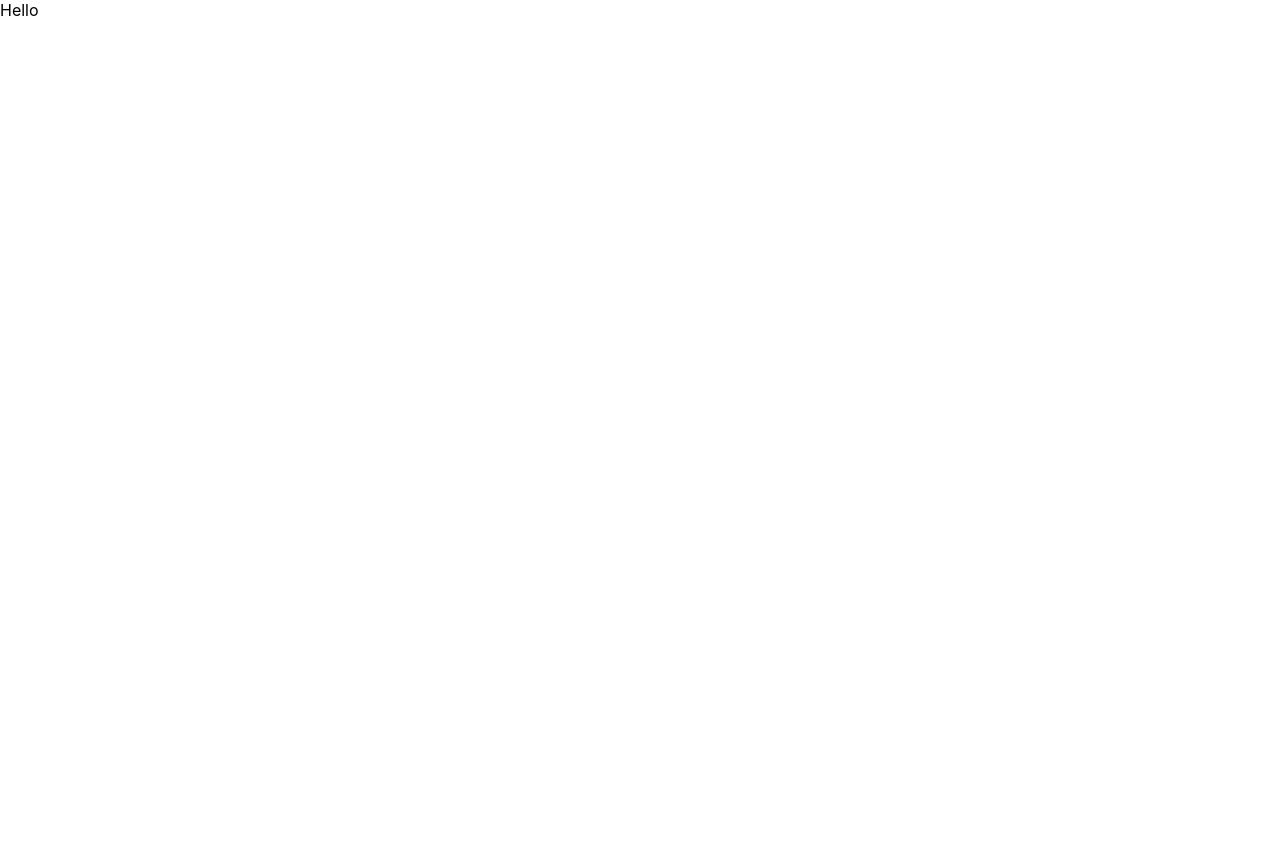
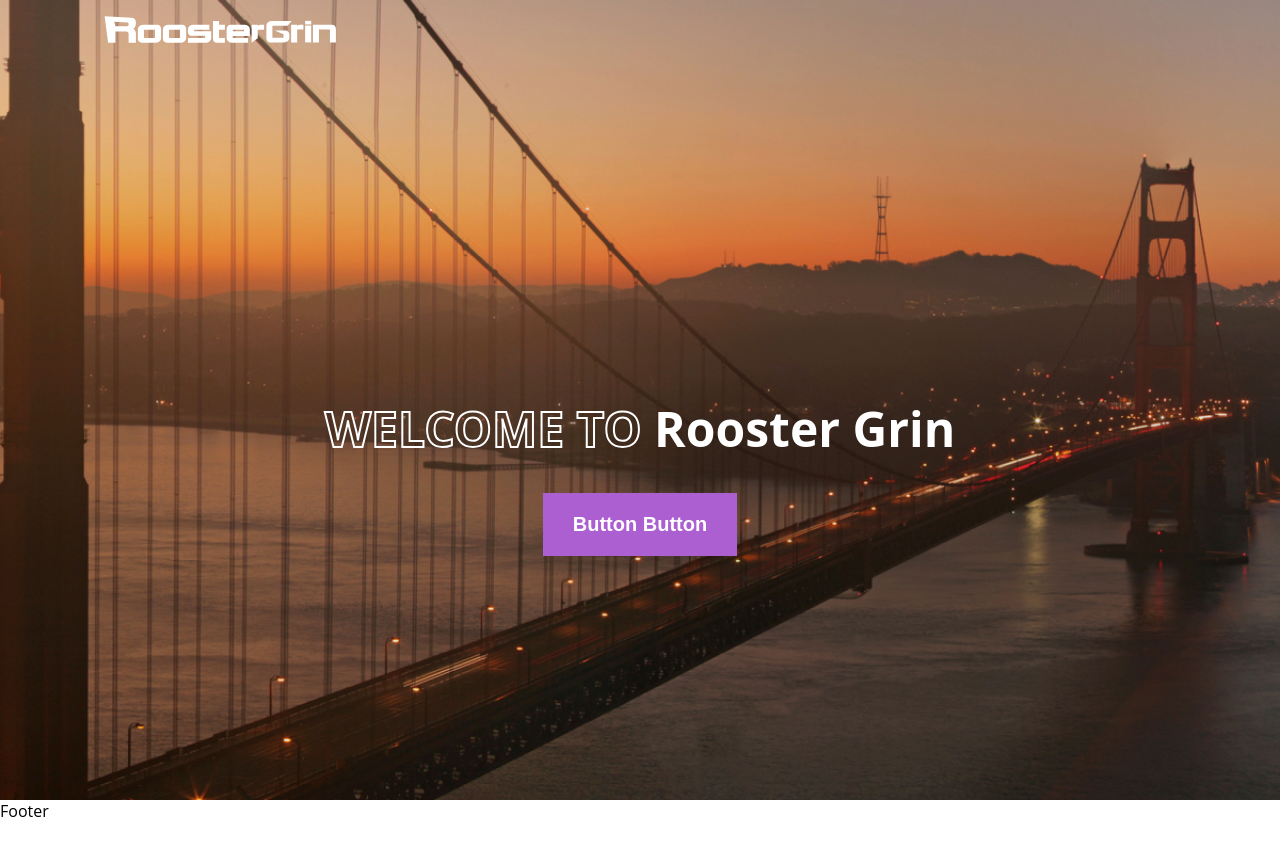
Before and after one commit to Loquen/rooster-grin, a React (Create React App) app: page / in a window 1280 px wide. Shown: the top 856 px of the page. Before the commit the page ends 800 px from the top, so only its background shows below. Built offline with nearby package versions, Linux system fonts and the light colour scheme.

Commit message:
hero and navbar layout and styles

```diff
--- a/public/index.html
+++ b/public/index.html
@@ -24,7 +24,7 @@
       work correctly both with client-side routing and a non-root public URL.
       Learn how to configure a non-root public URL by running `npm run build`.
     -->
-    <title>React App</title>
+    <title>Rooster Grin Test - Loquen Jones</title>
   </head>
   <body>
     <noscript>You need to enable JavaScript to run this app.</noscript>
--- a/src/App.jsx
+++ b/src/App.jsx
@@ -1,10 +1,16 @@
 import React from 'react';
 import './App.scss';
+
+import Navbar from './components/Navbar';
+import Hero from './components/Hero';
+import Footer from './components/Footer';
 
 function App() {
   return (
     <div className="App">
-      Hello
+      <Hero />
+
+      <Footer />
     </div>
   );
 }
--- a/src/App.scss
+++ b/src/App.scss
@@ -0,0 +1,84 @@
+// Colors
+$orange: #ff7218;
+$purple: #ac5fd0;
+$dark-purple: #613476;
+$select-clicked: #ffc718;
+$select-unclicked: #ffe465;
+$background: #fafafa;
+
+$font: 'Avenir', 'Open Sans', sans-serif;
+
+$breakpoint-mobile: 768px;
+
+body {
+  height: 100%;
+}
+
+.App {
+  font-family: $font;
+
+  .hero {
+    background-image: url('/hero.jpg');
+    height: 100vh;
+    background-position: center;
+    background-repeat: no-repeat;
+    background-size: cover;
+    position: relative;
+
+    .nav {
+      height: 5vh;
+      padding: 10px 100px;
+
+      img {
+        height: 100%;
+      }
+    }
+  }
+
+  .hero-text {
+    height: 100%;
+    font-size: 3vmin;
+    text-align: center;
+    display: flex;
+    flex-direction: column;
+    justify-content: center;
+    align-items: center;
+    color: white;
+
+    #welcome {
+      text-transform: uppercase;
+      color: transparent;
+      -webkit-text-stroke-width: 2px;
+      -webkit-text-stroke-color: #fff;
+    }
+
+    @media screen and (max-width: $breakpoint-mobile){
+      font-size: 6vmin;
+
+    }
+
+    .hero-btn {
+      background-color: $purple
+    }
+
+    .hero-btn:hover {
+      background-color: darken($purple, 20%);
+    }
+
+  }
+
+  .btn {
+    padding: 20px 30px;
+    font-size: 20px;
+    font-weight: bold;
+    border: none;
+    color: white;
+    background-color: $orange;
+  }
+
+  .btn:hover {
+    background-color: darken($orange, 20%);
+    cursor: pointer;
+  }
+
+}
--- /dev/null
+++ b/src/components/Footer.jsx
@@ -0,0 +1,11 @@
+import React from 'react';
+
+function Footer(props) {
+  return (
+    <div>
+      Footer
+    </div>
+  );
+}
+
+export default Footer;
--- /dev/null
+++ b/src/components/Hero.jsx
@@ -0,0 +1,16 @@
+import React from 'react';
+import Navbar from './Navbar';
+
+function Hero(props) {
+  return (
+    <div className='hero'>
+      <Navbar />
+      <div className="hero-text">
+        <h1><span id='welcome'>Welcome To</span> Rooster Grin</h1>
+        <button class='btn hero-btn'>Button Button</button>
+      </div>
+    </div>
+  );
+}
+
+export default Hero;
--- /dev/null
+++ b/src/components/Navbar.jsx
@@ -0,0 +1,11 @@
+import React from 'react';
+
+function Navbar(props) {
+  return (
+    <div className='nav'>
+      <img src='./logo-white.svg' alt="Rooster Grin"/>
+    </div>
+  );
+}
+
+export default Navbar;
```
Also changed, not shown: src/components/Carousel.jsx (added), src/components/FullImgContainer.jsx (added), src/components/SplitContainer.jsx (added).
